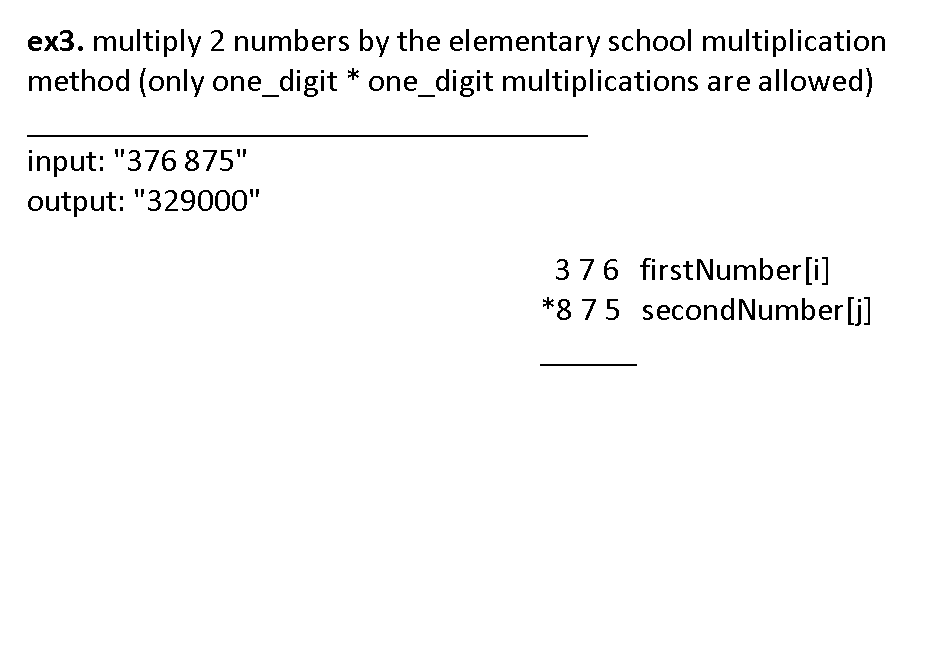
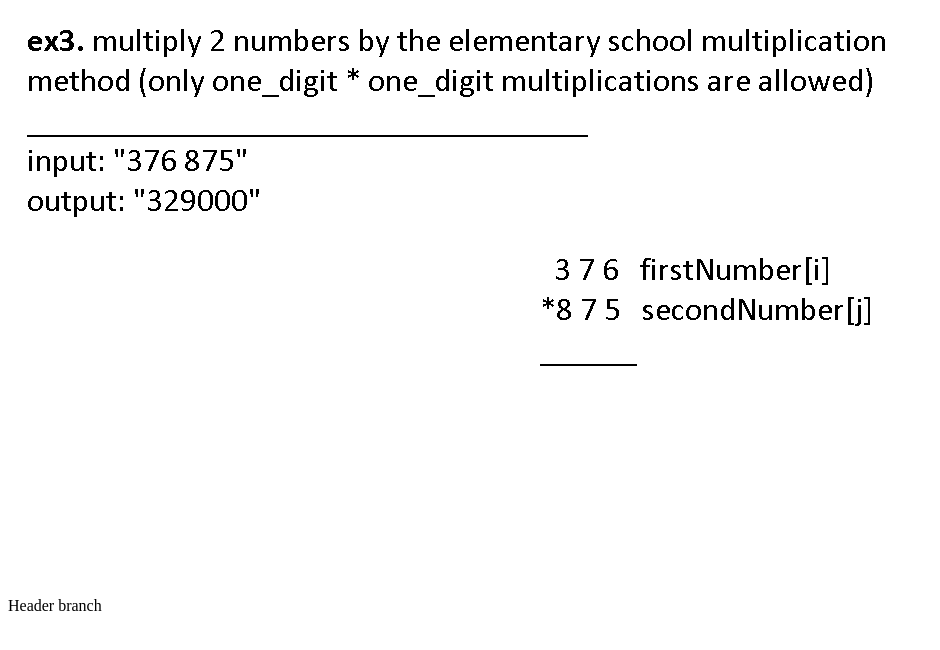
Before and after one commit to hootan-rocky/elementary-multiplication, a plain HTML site: page index.html in a window 1280 px wide. Shown: the whole page, without its empty margins (0-940 px from the left). Drawn offline with Linux system fonts and the light colour scheme.

Commit message:
header commit

```diff
--- a/index.html
+++ b/index.html
@@ -8,7 +8,7 @@
 	</head>
 	<body>
 		<img src="./assets/images/ex3.png" alt="" />
-
+		<p>Header branch</p>
 		<script type="text/javascript" src="./assets/scripts/ex3.js"></script>
 	</body>
 </html>
```
